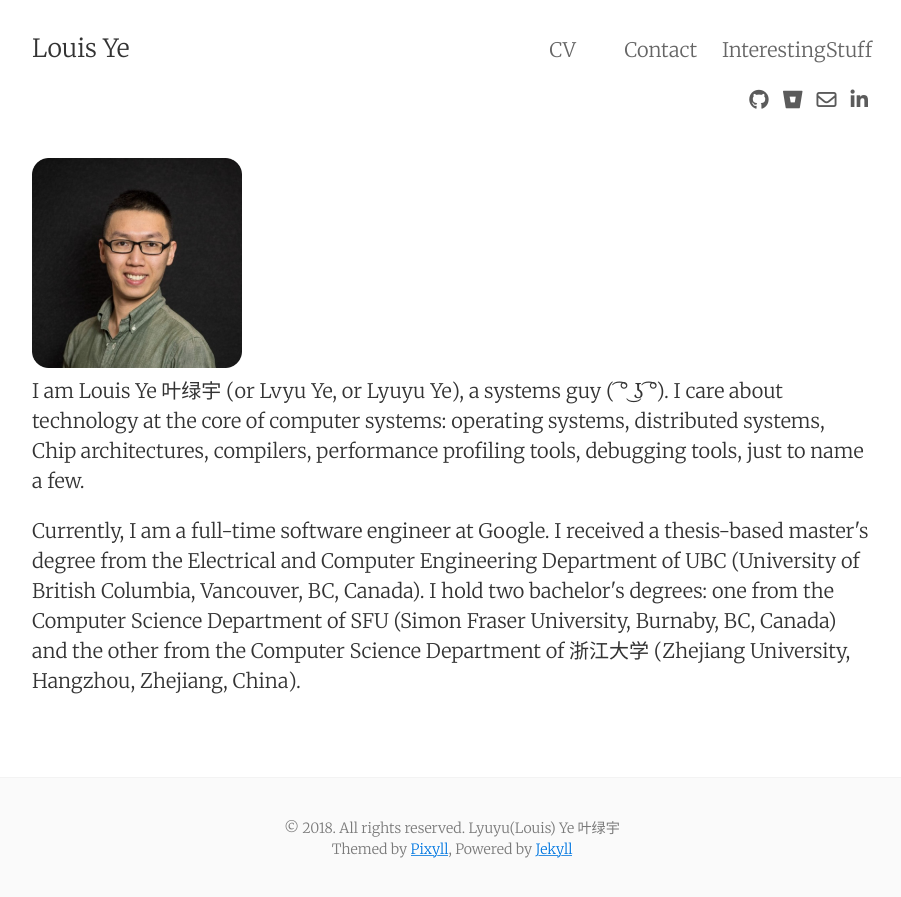
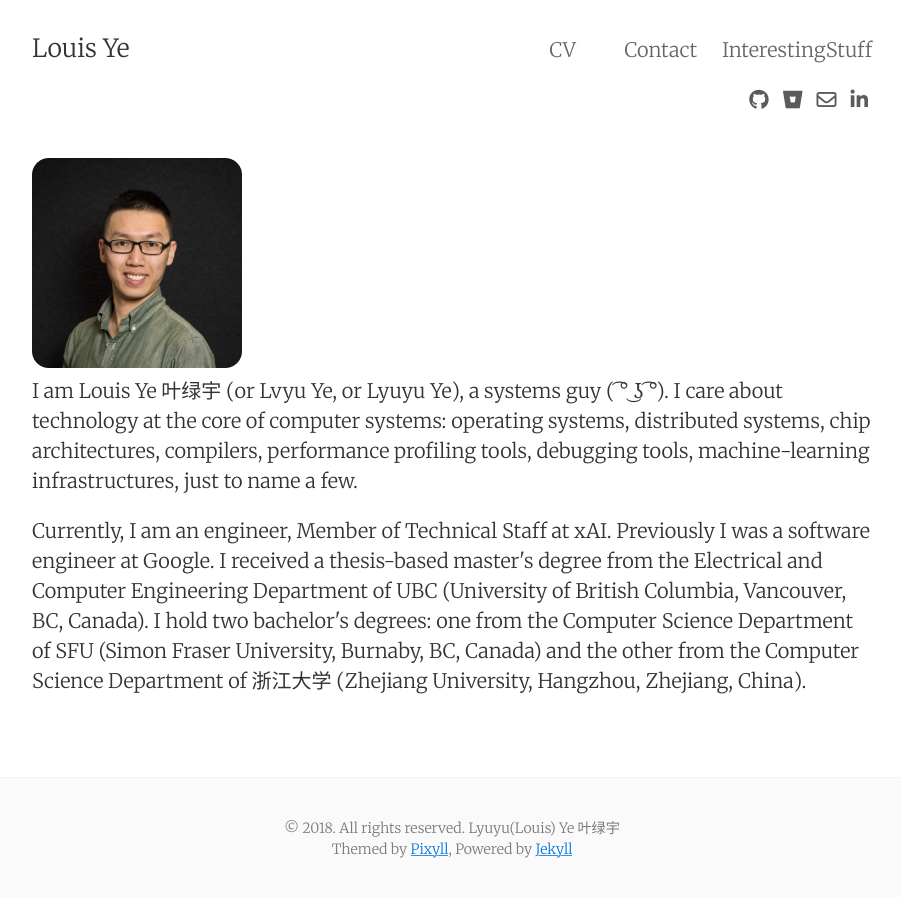
Before and after one commit to Louis-Ye/Louis-Ye.github.io, a Jekyll site: the page built from index.html, in a window 1280 px wide. Shown: the top 897 px of the page, without its empty margins (188-1089 px from the left). Built offline with Jekyll 4.4.1, drawn with Linux system fonts in a browser that asks for light colours; nearby versions of some CDN libraries; the list of posts is cut into pages by our own code.

Commit message:
Update index

```diff
--- a/index.html
+++ b/index.html
@@ -9,9 +9,9 @@ redirect_from:
 </div>
 
 <p>
-    I am Louis Ye 叶绿宇 (or Lvyu Ye, or Lyuyu Ye), a systems guy ( ͡° ͜ʖ ͡°). I care about technology at the core of computer systems: operating systems, distributed systems, Chip architectures, compilers, performance profiling tools, debugging tools, just to name a few.
+    I am Louis Ye 叶绿宇 (or Lvyu Ye, or Lyuyu Ye), a systems guy ( ͡° ͜ʖ ͡°). I care about technology at the core of computer systems: operating systems, distributed systems, chip architectures, compilers, performance profiling tools, debugging tools, machine-learning infrastructures, just to name a few.
 </p>
 
 <p>
-    Currently, I am a full-time software engineer at Google. I received a thesis-based master's degree from the Electrical and Computer Engineering Department of UBC (University of British Columbia, Vancouver, BC, Canada). I hold two bachelor's degrees: one from the Computer Science Department of SFU (Simon Fraser University, Burnaby, BC, Canada) and the other from the Computer Science Department of 浙江大学 (Zhejiang University, Hangzhou, Zhejiang, China).
+    Currently, I am an engineer, Member of Technical Staff at xAI. Previously I was a software engineer at Google. I received a thesis-based master's degree from the Electrical and Computer Engineering Department of UBC (University of British Columbia, Vancouver, BC, Canada). I hold two bachelor's degrees: one from the Computer Science Department of SFU (Simon Fraser University, Burnaby, BC, Canada) and the other from the Computer Science Department of 浙江大学 (Zhejiang University, Hangzhou, Zhejiang, China).
 </p>
```
